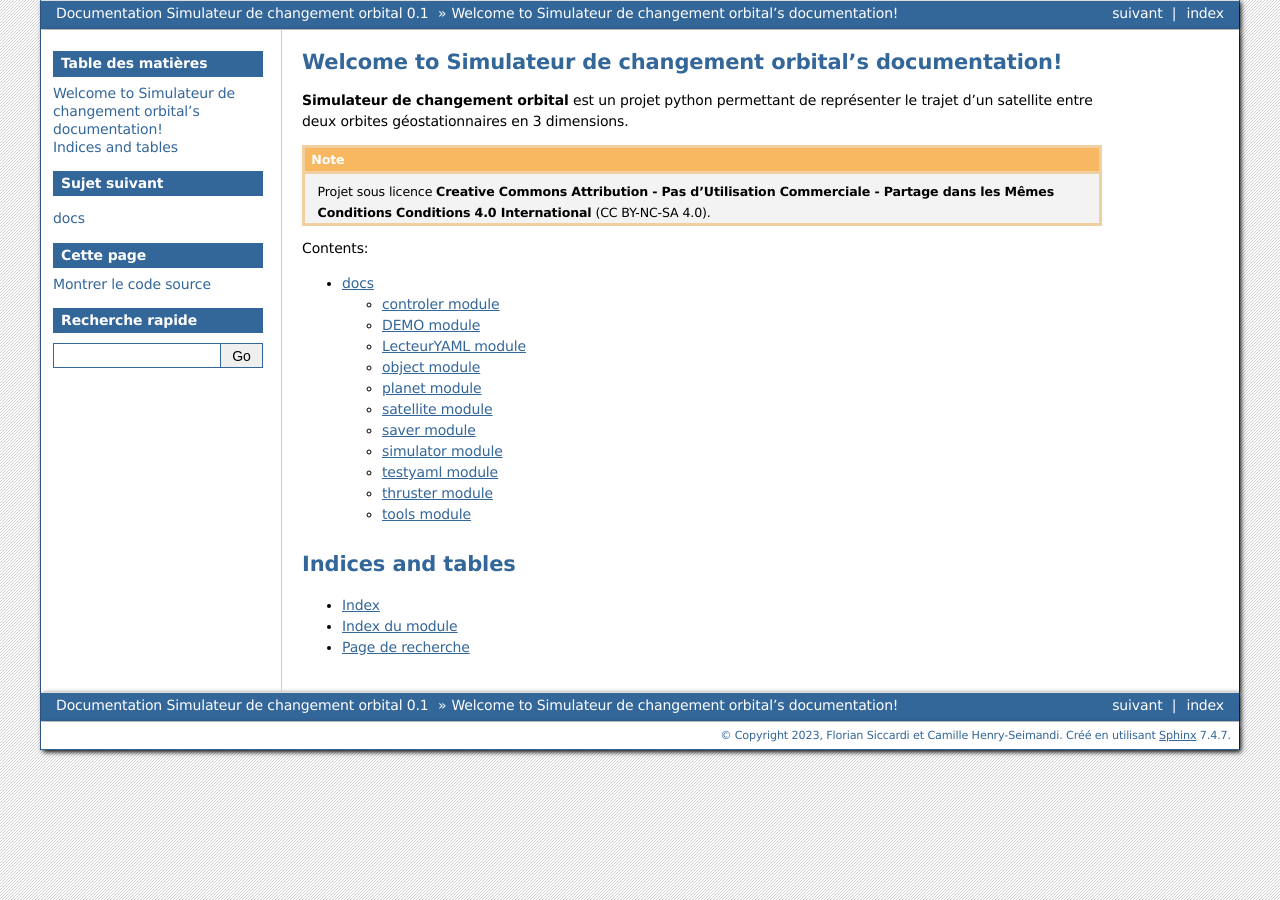
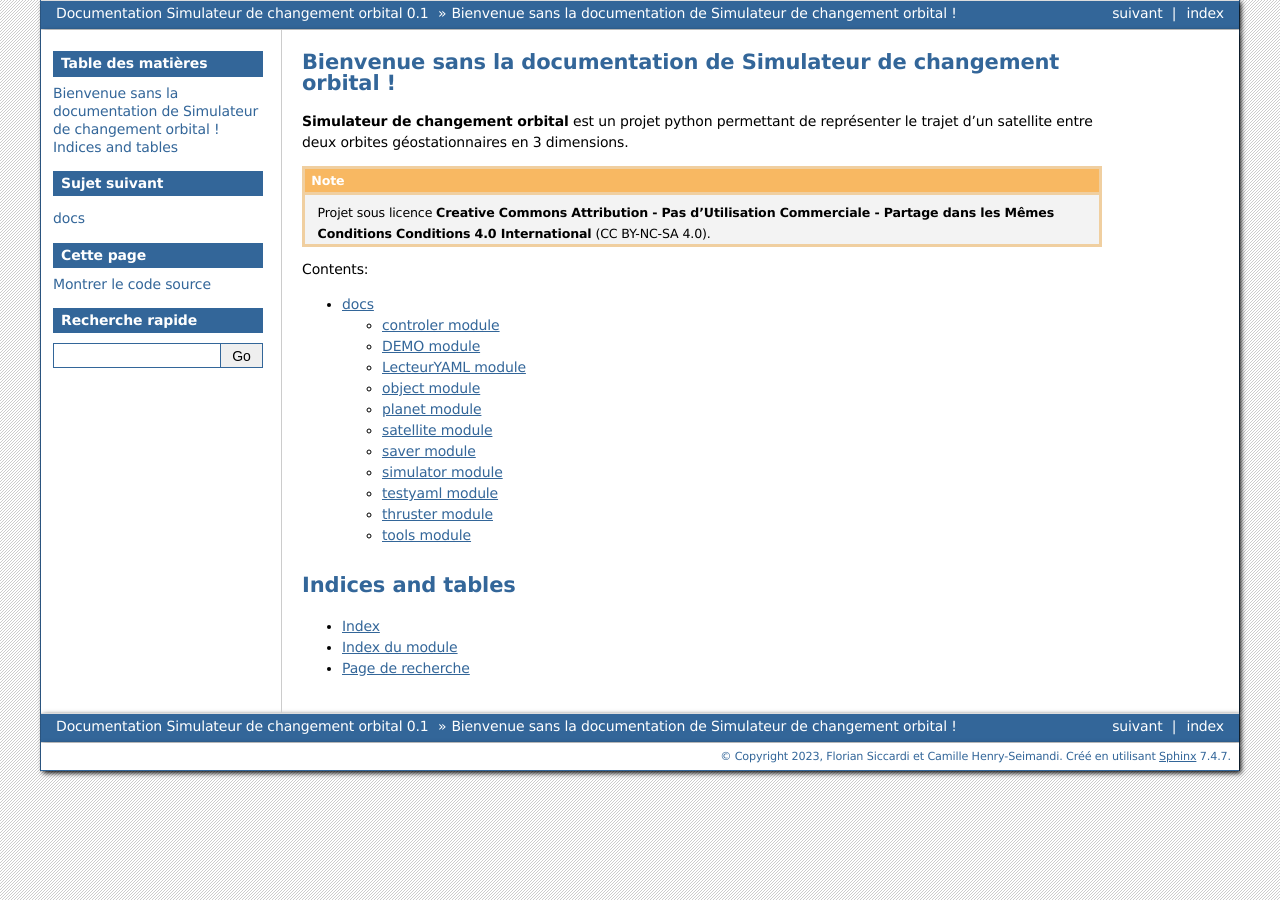
Before and after one commit to floriansiccardi/Satellite_Trajectory_Simulator, a Sphinx documentation site: the page built from docs/source/index.rst, in a window 1280 px wide. Built offline with Sphinx 7.4.7, drawn with Linux system fonts in a browser that asks for light colours.

Commit message:
Finalisation

```diff
--- a/docs/source/index.rst
+++ b/docs/source/index.rst
@@ -3,7 +3,7 @@
    You can adapt this file completely to your liking, but it should at least
    contain the root `toctree` directive.
 
-Welcome to Simulateur de changement orbital's documentation!
+Bienvenue sans la documentation de Simulateur de changement orbital !
 ===========================================================
 **Simulateur de changement orbital** est un projet python permettant de représenter le trajet d'un satellite entre deux orbites géostationnaires en 3 dimensions.
 
```
